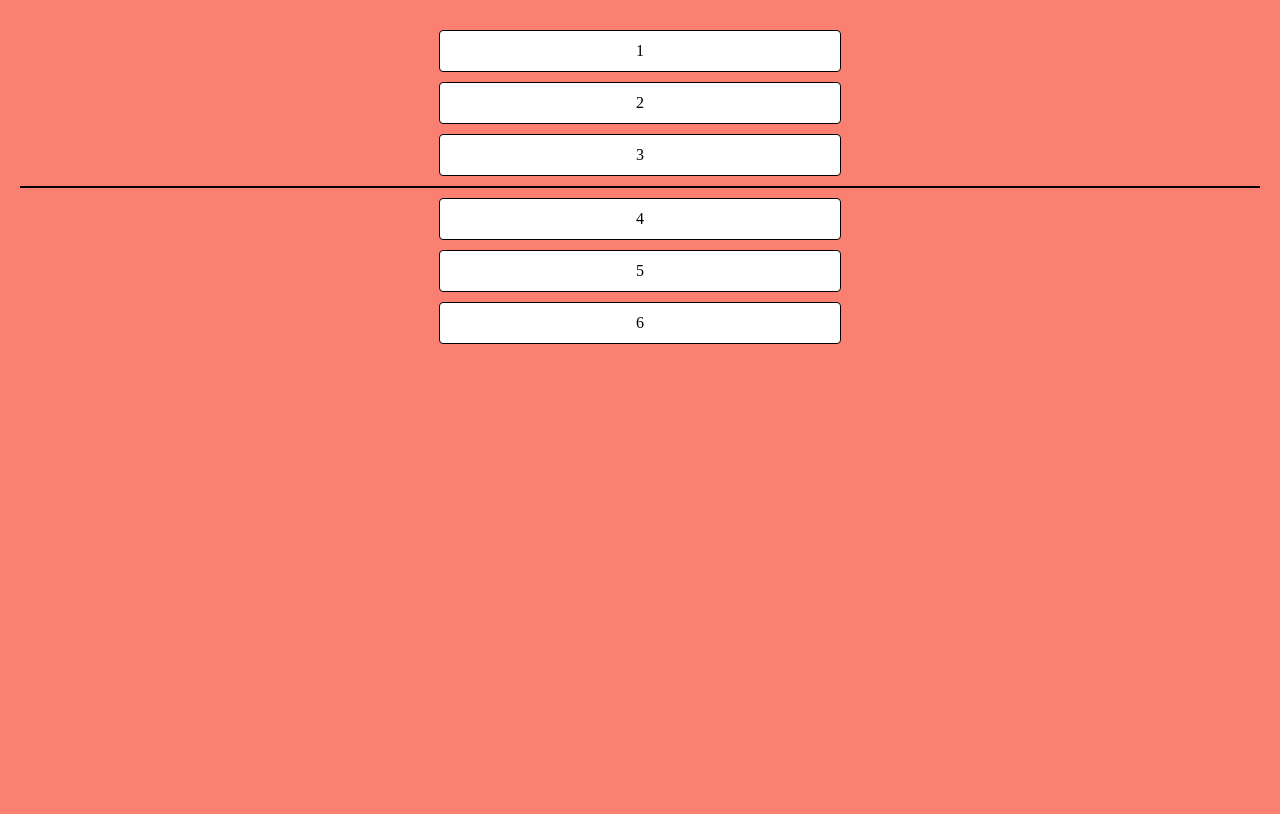
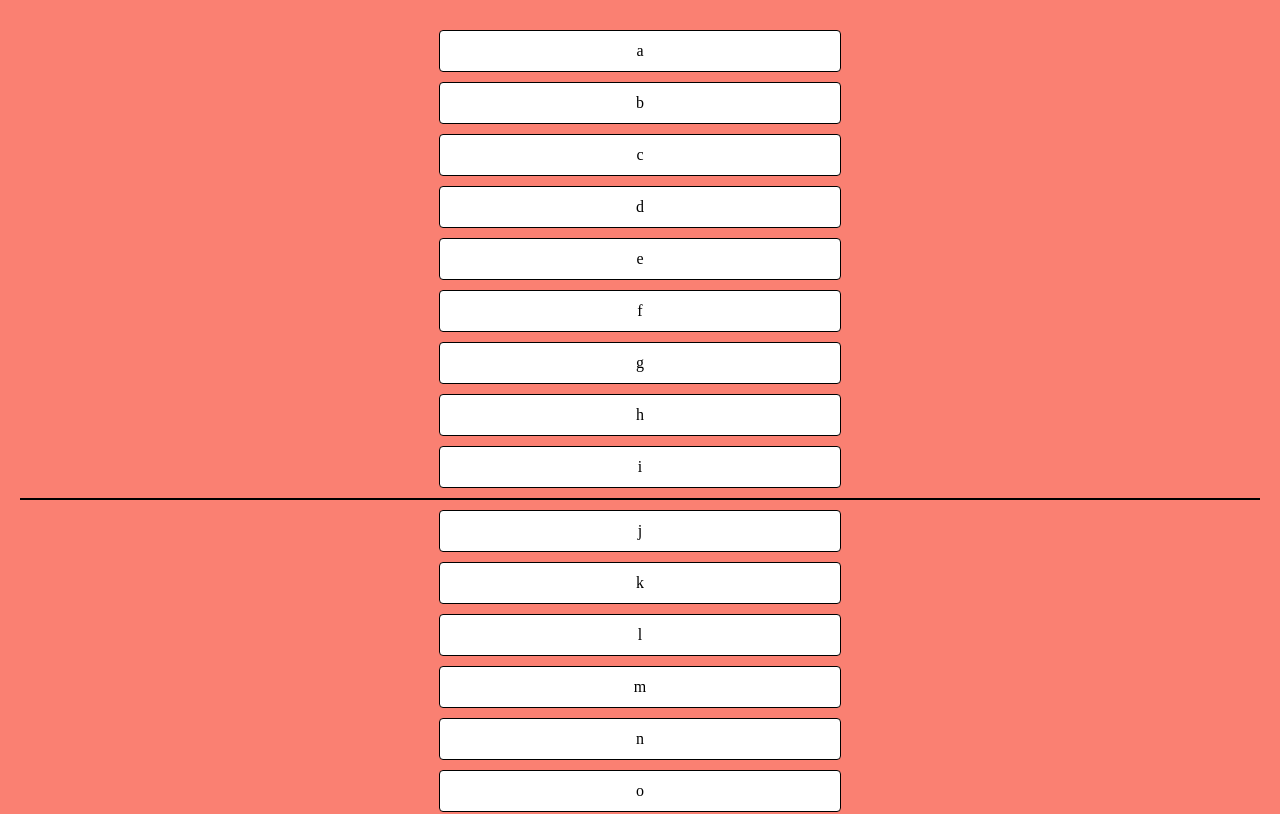
Before and after one commit to JoepKockelkorn/poc-cdk-multi-drag-drop, an Angular app: page / in a window 1280 px wide. Shown: the top 814 px of the page. Built offline with nearby package versions, Linux system fonts and the light colour scheme.

Commit message:
implement multi-drag

```diff
--- a/src/app/app.component.html
+++ b/src/app/app.component.html
@@ -1,4 +1,12 @@
-<ng-container cdkDropListGroup>
-  <multi-drag [data]="list1"></multi-drag>
-  <multi-drag [data]="list2"></multi-drag>
+<ng-container>
+  <multi-drag
+    [data]="list1"
+    [connectedTo]="'list2'"
+    [dropListId]="'list1'"
+  ></multi-drag>
+  <multi-drag
+    [data]="list2"
+    [connectedTo]="'list1'"
+    [dropListId]="'list2'"
+  ></multi-drag>
 </ng-container>
--- a/src/app/app.component.ts
+++ b/src/app/app.component.ts
@@ -6,6 +6,6 @@ import { Component } from '@angular/core';
   styleUrls: ['./app.component.css'],
 })
 export class AppComponent {
-  list1 = [1, 2, 3];
-  list2 = [4, 5, 6];
+  list1 = ['a', 'b', 'c', 'd', 'e', 'f', 'g', 'h', 'i'];
+  list2 = ['j', 'k', 'l', 'm', 'n', 'o', 'p', 'q', 'r'];
 }
--- a/src/app/multi-drag.component.css
+++ b/src/app/multi-drag.component.css
@@ -23,6 +23,21 @@
   border: 1px solid black;
 }
 
+.item.selected {
+  background: grey;
+}
+
+.preview {
+  border: 1px solid black;
+  width: 40px;
+  height: 40px;
+  border-radius: 100%;
+  background: white;
+  color: black;
+  text-align: center;
+  line-height: 40px;
+}
+
 .item:not(:last-of-type) {
   margin-bottom: 10px;
 }
--- a/src/app/multi-drag.component.ts
+++ b/src/app/multi-drag.component.ts
@@ -1,9 +1,8 @@
-import {
-  CdkDragDrop,
-  moveItemInArray,
-  transferArrayItem,
-} from '@angular/cdk/drag-drop';
-import { Component, Input } from '@angular/core';
+import { SelectionModel } from '@angular/cdk/collections';
+import { CdkDragDrop, CdkDragStart } from '@angular/cdk/drag-drop';
+import { Component, ElementRef, HostListener, Input } from '@angular/core';
+
+type Selected<T> = { indexes: number[]; values: T[] };
 
 @Component({
   selector: 'multi-drag',
@@ -11,31 +10,86 @@ import { Component, Input } from '@angular/core';
   template: `
     <div
       class="list"
+      [id]="dropListId"
       cdkDropList
-      (cdkDropListDropped)="drop($event)"
+      (cdkDropListDropped)="onDrop($event)"
       [cdkDropListData]="data"
+      [cdkDropListConnectedTo]="connectedTo"
+      [cdkDropListSortPredicate]="canSort"
     >
-      <div class="item" *ngFor="let item of data" cdkDrag>{{ item }}</div>
+      <div
+        class="item"
+        *ngFor="let item of data; let i = index"
+        cdkDrag
+        (cdkDragStarted)="onDragStart($event, i)"
+        (cdkDragEnded)="selectionModel.clear()"
+        [class.selected]="selectionModel.isSelected(i)"
+        (click)="selectionModel.toggle(i)"
+      >
+        {{ item }}
+        <div *cdkDragPreview class="preview">
+          {{ selectionModel.selected.length }}
+        </div>
+      </div>
     </div>
+    <!-- <pre><code>{{ selectionModel.selected | json }}</code></pre> -->
   `,
 })
 export class MultiDragComponent<T> {
   @Input() data!: T[];
+  @Input() connectedTo!: string;
+  @Input() dropListId!: string;
 
-  drop(event: CdkDragDrop<T[]>) {
-    if (event.previousContainer === event.container) {
-      moveItemInArray(
-        event.container.data,
-        event.previousIndex,
-        event.currentIndex
-      );
-    } else {
-      transferArrayItem(
-        event.previousContainer.data,
-        event.container.data,
-        event.previousIndex,
-        event.currentIndex
-      );
+  readonly selectionModel = new SelectionModel<number>(true, []);
+
+  constructor(private readonly elementRef: ElementRef) {}
+
+  onDragStart(event: CdkDragStart<Selected<T>>, index: number) {
+    if (!this.selectionModel.isSelected(index)) {
+      this.selectionModel.clear();
+      this.selectionModel.select(index);
+    }
+    const selectedIndexes = [...this.selectionModel.selected].sort();
+    event.source.data = {
+      indexes: selectedIndexes,
+      values: [...selectedIndexes.map((i) => this.data[i])],
+    };
+  }
+
+  canSort() {
+    // TODO: prevent dragging in the same container?
+    return false;
+  }
+
+  onDrop(event: CdkDragDrop<T[], T[], Selected<T>>) {
+    if (
+      !event.isPointerOverContainer ||
+      event.previousContainer === event.container
+    ) {
+      return;
+    }
+
+    pullAt(event.previousContainer.data, event.item.data.indexes);
+    event.container.data.splice(
+      event.currentIndex,
+      0,
+      ...event.item.data.values
+    );
+  }
+
+  @HostListener('document:click', ['$event'])
+  private clickout(event: MouseEvent) {
+    if (
+      this.selectionModel.hasValue() &&
+      !this.elementRef.nativeElement.contains(event.target)
+    ) {
+      this.selectionModel.clear();
     }
   }
 }
+
+const pullAt = (arr: any[], idxs: number[]) =>
+  idxs
+    .reverse()
+    .map((idx) => arr.splice(idx, 1)[0])
+    .reverse();
```
